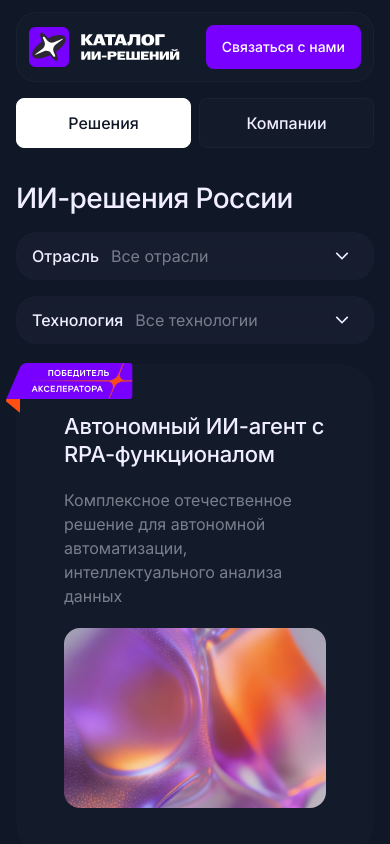
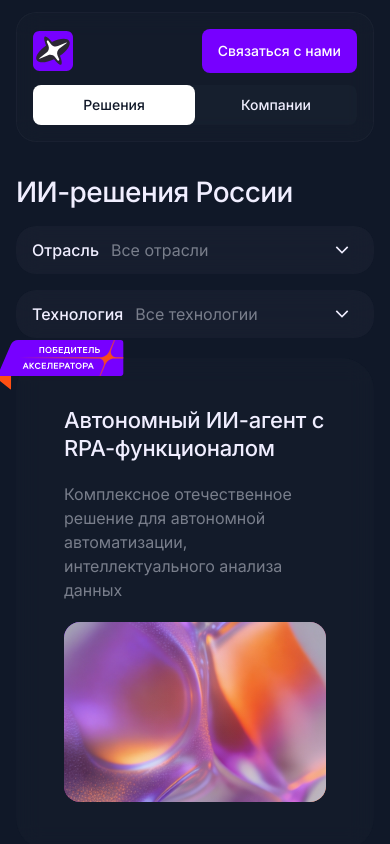
Before and after one commit to yurlovr/aimap, a website built with Vite: page solutions-new.html in a window 390 px wide. Shown: the top 844 px of the page. Built offline with nearby package versions, Linux system fonts and the light colour scheme.

Commit message:
fix header

```diff
--- a/solutions-new.html
+++ b/solutions-new.html
@@ -27,17 +27,18 @@
   <header class="header">
     <div class="container">
       <div class="header__inner">
-        <a href="index.html" class="header__logo" aria-label="Каталог ИИ-решений">
-          <img src="src/assets/new/logo.svg" alt="Каталог ИИ-решений" loading="lazy" decoding="async">
+        <a href="index.html" class="header__logo desktop" aria-label="Каталог ИИ-решений">
+          <img src="src/assets/new/logo.svg" class="desktop" alt="Каталог ИИ-решений" loading="lazy" decoding="async">
+          <img src="src/assets/new/mobile-logo.svg" class="mobile" alt="Каталог ИИ-решений" loading="lazy" decoding="async">
         </a>
+
+        <nav class="header__nav" aria-label="Основная навигация">
+          <div class="header__nav-link _active">Решения</div>
+          <a href="companies-new.html" class="header__nav-link">Компании</a>
+        </nav>
 
         <a href="#" class="header__cta" data-modal-open="contact-modal" aria-haspopup="dialog">Связаться с нами</a>
       </div>
-
-      <nav class="header__nav" aria-label="Основная навигация">
-        <div class="header__nav-link _active">Решения</div>
-        <a href="companies-new.html" class="header__nav-link">Компании</a>
-      </nav>
     </div>
   </header>
 
--- a/src/css/new/header.css
+++ b/src/css/new/header.css
@@ -13,7 +13,8 @@
 }
 
 .header__logo { flex-shrink: 0; }
-.header__logo img { display: block; height: 48px; width: auto; }
+.header__logo img.desktop { display: block; height: 48px; width: auto; }
+.header__logo img.mobile { display: none; height: 40px; width: auto; }
 
 /* CTA */
 .header__cta {
@@ -33,12 +34,12 @@
 
 .header__nav {
   display: flex;
+  border-radius: var(--radius-s);
   align-items: center;
-  gap: 4px;
 }
 
 .header__nav-link {
-  padding: 10px 20px;
+  padding: 8px 32px;
   border-radius: var(--radius-s);
   color: var(--color-platinum-light);
   font-family: var(--font-family-medium);
@@ -54,31 +55,24 @@
   color: var(--color-neutral-black);
 }
 
-@media (min-width: 768px) {
-  .header__inner {
-    position: relative;
+@media (max-width: 767px) {
+  .header {
+    padding-top: 12px;
+    padding-bottom: 12px;
   }
-  .header__nav {
-    position: absolute;
-    top: 50%;
-    left: 50%;
-    transform: translate(-50%, -50%);
-  }
-}
-
-@media (max-width: 767px) {
-  .header { padding-top: 12px; padding-bottom: 12px; }
 
   .header__inner {
     min-height: auto;
-    padding: 12px;
     gap: 12px;
+    flex-wrap: wrap;
   }
 
-  .header__logo img,
-  .header__logo svg {
-    height: 40px;
-    width: auto;
+  .header__logo img.desktop {
+    display: none;
+  }
+
+  .header__logo img.mobile{
+    display: block;
   }
 
   .header__cta {
@@ -87,25 +81,19 @@
   }
 
   .header__nav {
-    position: static;
-    transform: none;
-    margin-top: 16px;
-    gap: 8px;
-    background: transparent;
-    border: none;
-    padding: 0;
+    order: 1;
+    width: 100%;
+    background: rgba(88, 93, 105, 0.05);
   }
 
   .header__nav-link {
     flex: 1;
     text-align: center;
-    padding: 12px 16px;
-    background: rgba(88, 93, 105, 0.05);
-    border: 1px solid var(--color-bg);;
+    font-size: 14px;
   }
   .header__nav-link._active {
     background: var(--color-neutral-white);
     color: var(--color-neutral-black);
-    border-color: var(--color-neutral-white);
+    border-color: 1px solid var(--color-neutral-white);
   }
 }
--- a/src/css/new/solutions.css
+++ b/src/css/new/solutions.css
@@ -29,8 +29,8 @@
 
 .card__badge {
   position: absolute;
-  top: -1px;
-  left: -10px;
+  top: -18px;
+  left: -19px;
   width: 127px;
   height: 50px;
   z-index: 2;
```
Also changed, not shown: 404.html (+8 -7 lines), companies-new.html (+8 -7 lines), company-new-details.html (+8 -7 lines), index.html (+8 -7 lines), solution-new-details.html (+8 -7 lines), src/assets/new/mobile-logo.svg (added).
